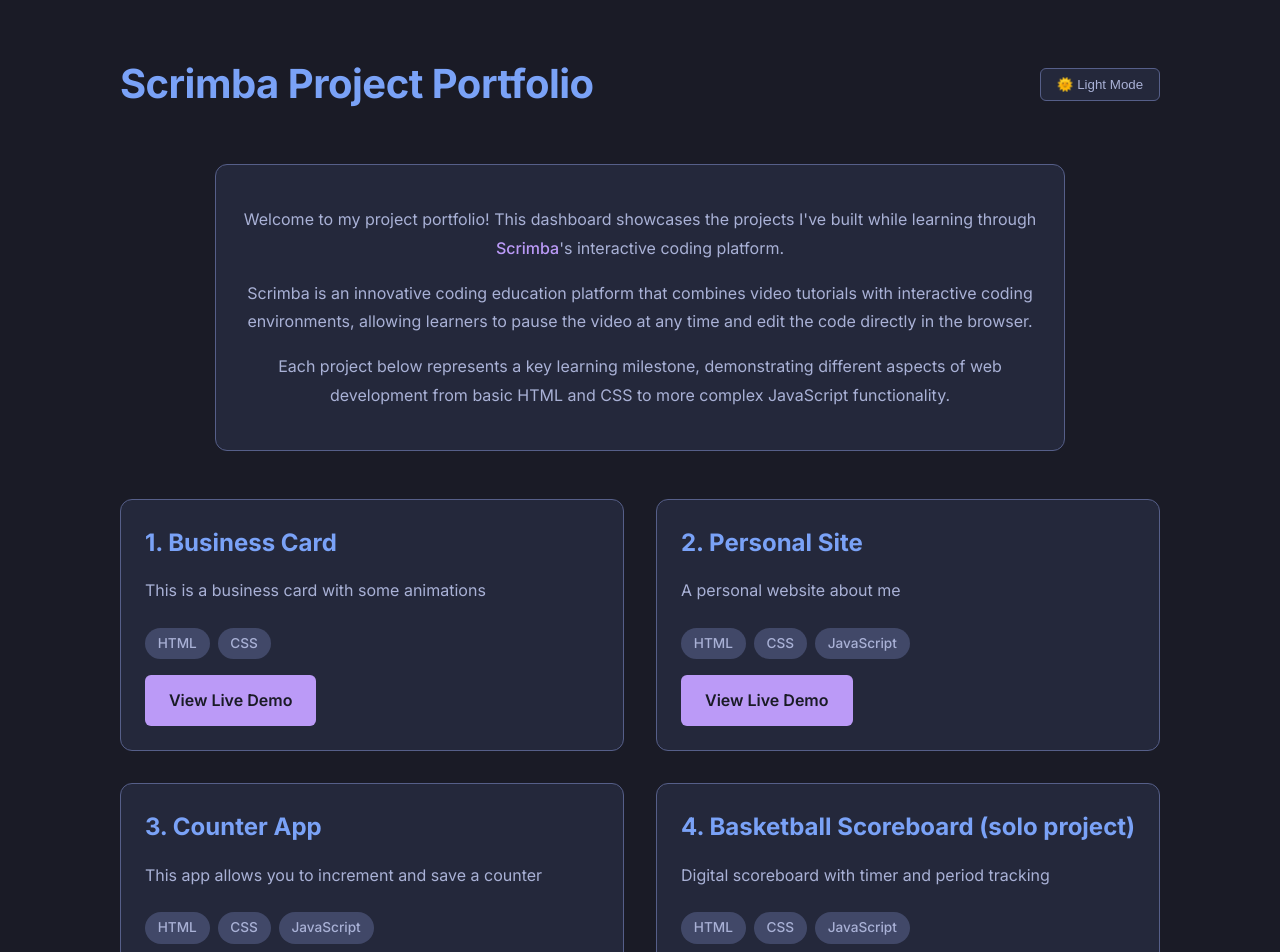
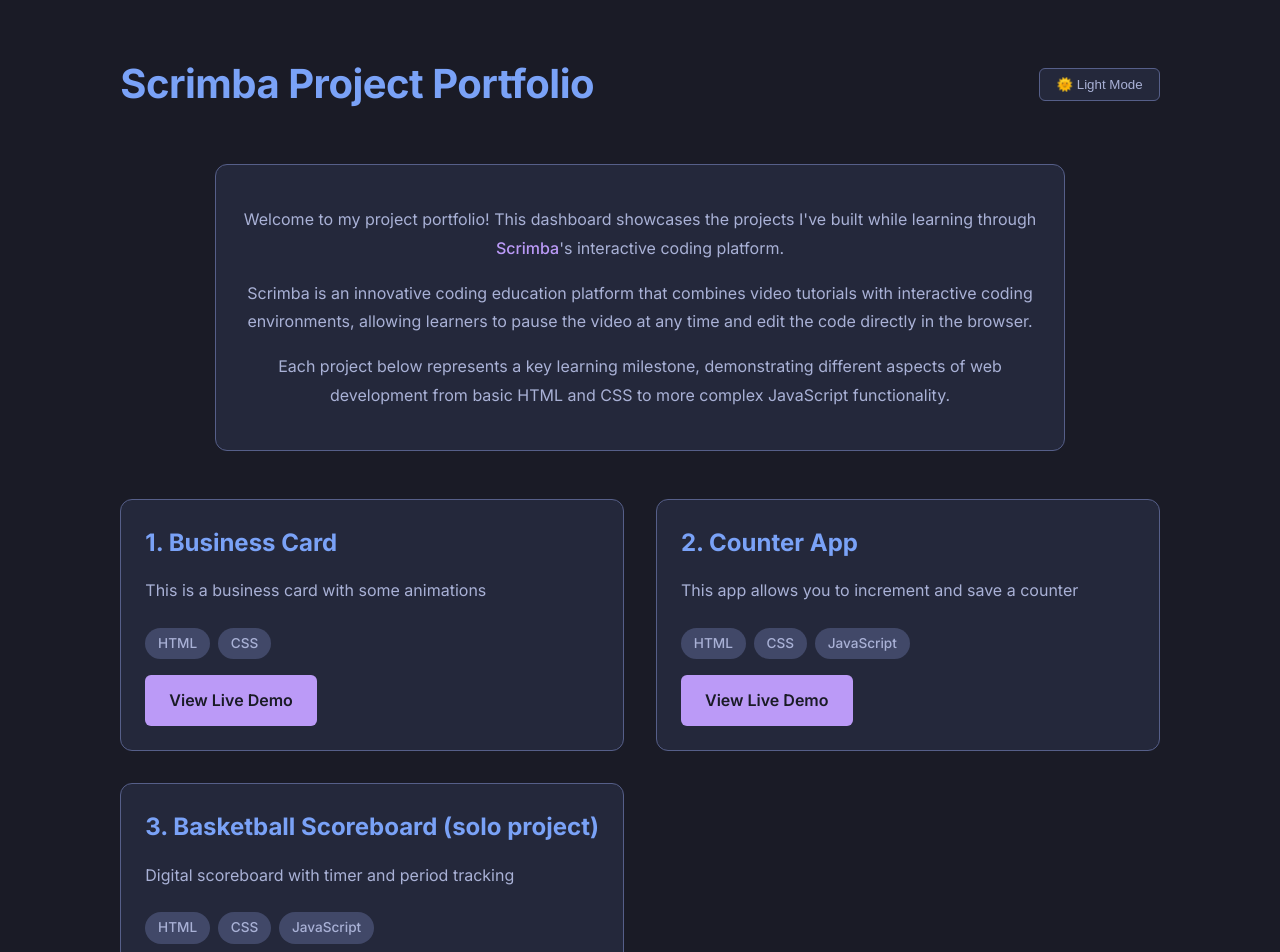
Before and after one commit to enlistedmango/scrimba-dashboard, a React (Vite) app: page /#/ in a window 1280 px wide. Shown: the top 952 px of the page. Built offline with nearby package versions, Linux system fonts and the light colour scheme.

Commit message:
updating projects

```diff
--- a/src/projectData.ts
+++ b/src/projectData.ts
@@ -7,21 +7,14 @@ export const projectsData = {
         liveDemoLink: `${BASE_PATH}/projects/business-card/index.html`,
         technologies: ['HTML', 'CSS']
     },
-    basicWebsite: {
-        title: '2. Personal Site',
-        description: 'A personal website about me',
-        liveDemoLink: `${BASE_PATH}/projects/personal-site/index.html`,
-        technologies: ['HTML', 'CSS', 'JavaScript']
-    },
-
     counterApp: {
-        title: '3. Counter App',
+        title: '2. Counter App',
         description: 'This app allows you to increment and save a counter',
         liveDemoLink: `${BASE_PATH}/projects/counter-app/index.html`,
         technologies: ['HTML', 'CSS', 'JavaScript']
     },
     scoreboard: {
-        title: '4. Basketball Scoreboard (solo project)',
+        title: '3. Basketball Scoreboard (solo project)',
         description: 'Digital scoreboard with timer and period tracking',
         liveDemoLink: `${BASE_PATH}/projects/solo-scoreboard/index.html`,
         technologies: ['HTML', 'CSS', 'JavaScript'],
```
